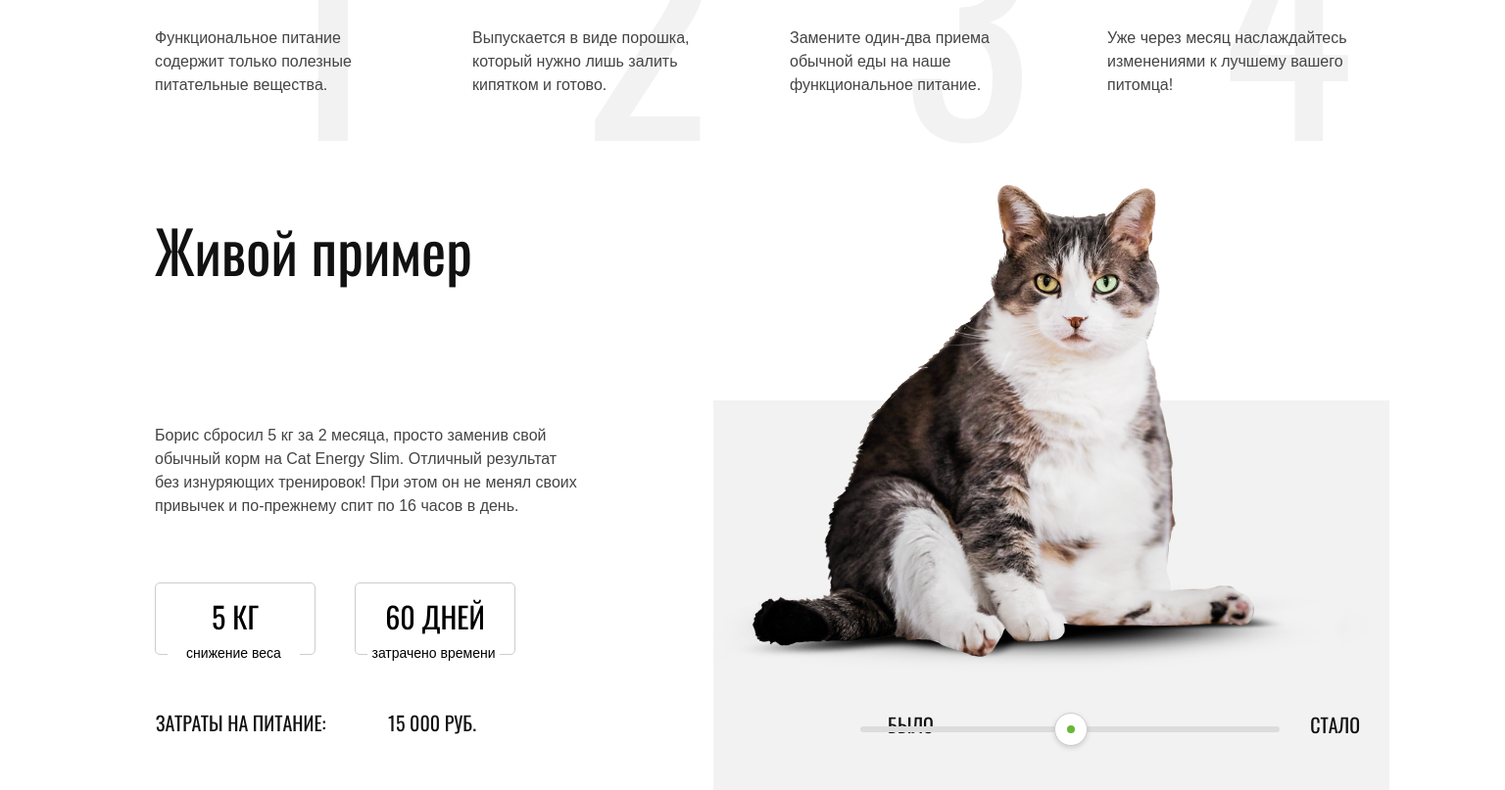
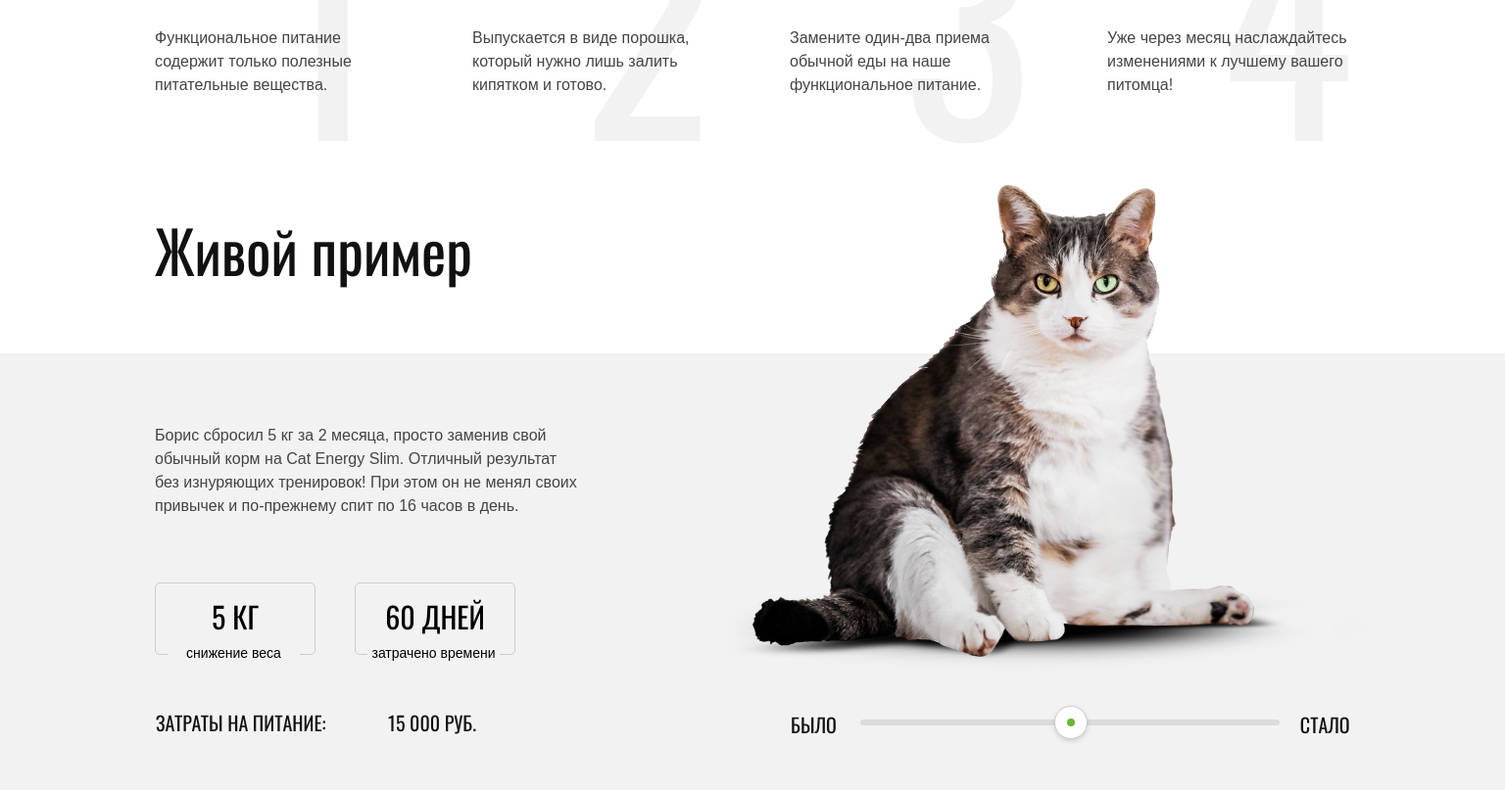
Before and after one commit to wdbyb/1049875-cat-energy-19, a website: page source/index.html in a window 1536 px wide. Shown: the part 1437-2244 px from the top of the page at 98% size. Drawn offline with nearby package versions, Linux system fonts and the light colour scheme; files that its build step writes are made by us from their sources.

Commit message:
Б11 - 3 (Готово)

```diff
--- a/source/index.html
+++ b/source/index.html
@@ -49,7 +49,7 @@
               <img class="top-bar__image" src="img/index-can-mobile@1x.png" srcset="img/index-can-mobile@2x.png 2x" width="280" height="271" alt="Коробочка корма">
             </picture>
           </div>
-          <a class="top-bar__link reset-text button" href="#">Подобрать программу</a>
+          <a class="top-bar__link reset-text button" href="form.html">Подобрать программу</a>
         </div>
       </section>
 
@@ -182,6 +182,6 @@
       // Picture element HTML5 shiv
       document.createElement( "picture" );
     </script>
-    <script src="picturefill.js" async></script>
+    <script src="js/picturefill.js" async></script>
   </body>
 </html>
--- a/source/sass/components/example.scss
+++ b/source/sass/components/example.scss
@@ -1,4 +1,6 @@
 .example {
+  position: relative;
+
   background-color: #f2f2f2;
   min-height: 650px;
   padding: 0;
@@ -313,6 +315,20 @@
     display: flex;
 
     min-height: 625px;
+
+    &::before {
+      content: "";
+
+      position: absolute;
+
+      top: 206px;
+      left: 0;
+
+      width: 100%;
+      height: 465px;
+
+      background-color: #f2f2f2;
+    }
   }
 
   .example .container {
@@ -333,6 +349,8 @@
 
   .example__image-area {
     width: 690px;
+
+    background: linear-gradient(to bottom, #ffffff 206px, #f2f2f2 206px);
   }
 
   .example__scale {
@@ -341,26 +359,14 @@
 
   .example__scale-was,
   .example__scale-will {
-    position: absolute;
+    font-size: 20px;
   }
 
   .example__scale-was {
-    top: 0;
-    left: 80px;
-
-    font-size: 20px;
-  }
-
-  .example__scale-will {
-    top: 0;
-    right: 30px;
-
-    font-size: 20px;
+    margin-left: 79px;
   }
 
   .example__scale-line {
-    position: absolute;
-
     top: 7px;
     left: 150px;
 
@@ -372,7 +378,7 @@
   }
 
   .example__scale-button {
-    position: absolute;
+    position: relative;
 
     top: -14px;
     left: 198px;
@@ -406,6 +412,10 @@
     margin-left: 40px;
   }
 
+  .example__item-low {
+    background-color: #f2f2f2;
+  }
+
   .example__description {
     width: 435px;
 
```
Also changed, not shown: source/catalog.html (+1 -1 lines), source/form.html (+1 -1 lines).
